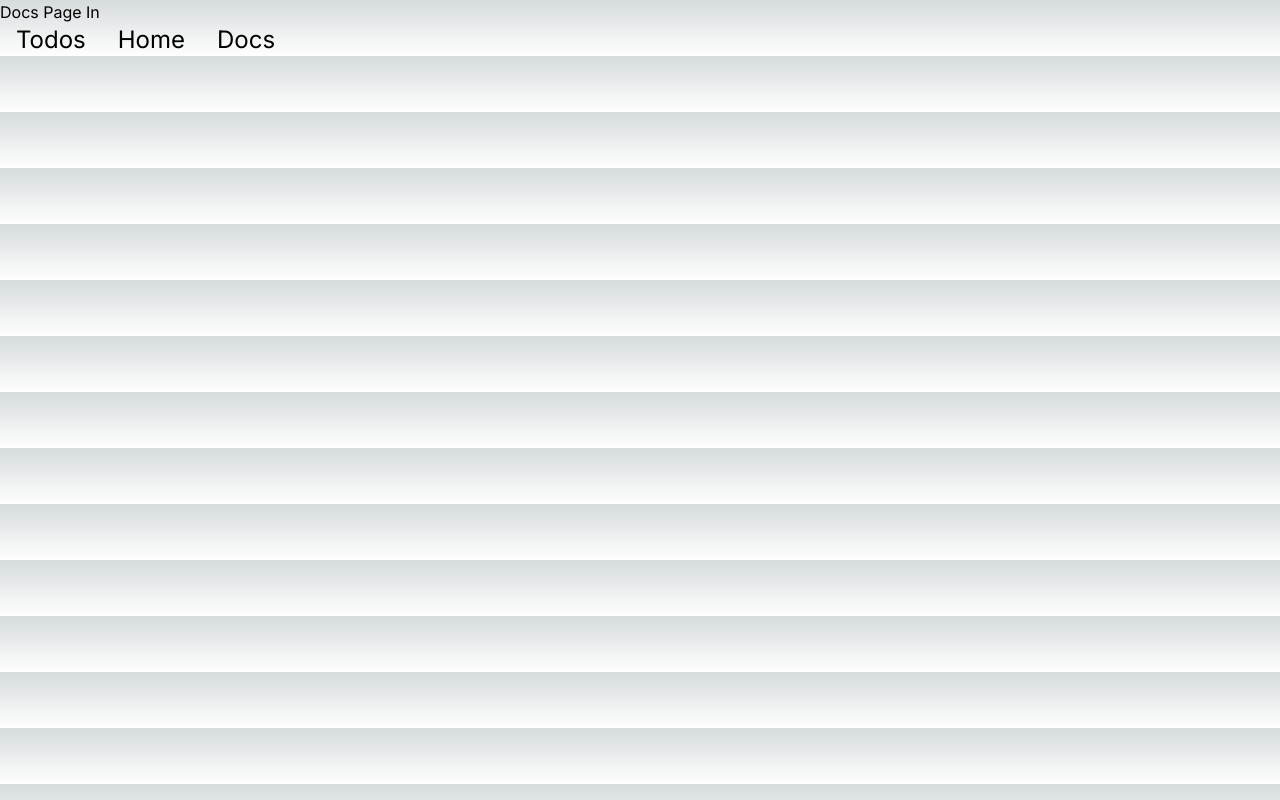
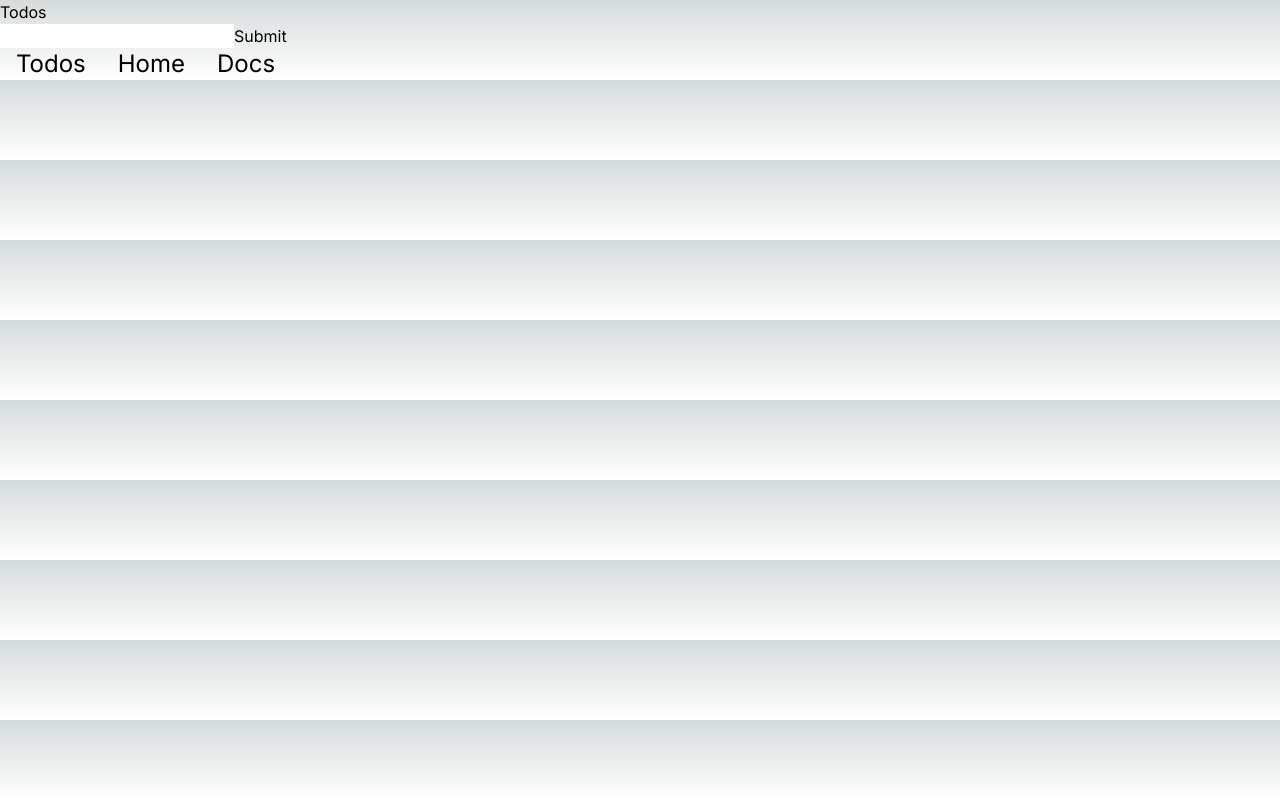
Before and after one commit to knightmate/intro-nextjs, a Next.js app: page /todos in a window 1280 px wide. Built offline with nearby package versions, Linux system fonts and the light colour scheme.

Commit message:
created the client component

```diff
--- a/src/app/todos/page.tsx
+++ b/src/app/todos/page.tsx
@@ -1,7 +1,11 @@
+import NewtodoList from "@/components/NewTodoForm";
 const TodosPage=()=>{
 
   return (
-    < div>Docs Page In</div>
+    < div>
+    Todos
+    <NewtodoList/>
+    </div>
   )
 
 
--- /dev/null
+++ b/src/components/NewTodoForm.tsx
@@ -0,0 +1,27 @@
+'use client'
+
+import { defaultMaxListeners } from "events";
+import React from "react";
+
+const NewtodoList=()=>{
+
+    const [todos,settodo]=React.useState();
+
+    const onSubmit=(event:any)=>{
+
+         console.log('form',event.currentTarget)
+
+         event.preventDefault();
+
+
+    }
+
+return (
+     <form onSubmit={onSubmit}>
+     <input type="text"></input>
+     <input type="submit" ></input>
+      </form>
+)
+}
+
+export default NewtodoList
```
